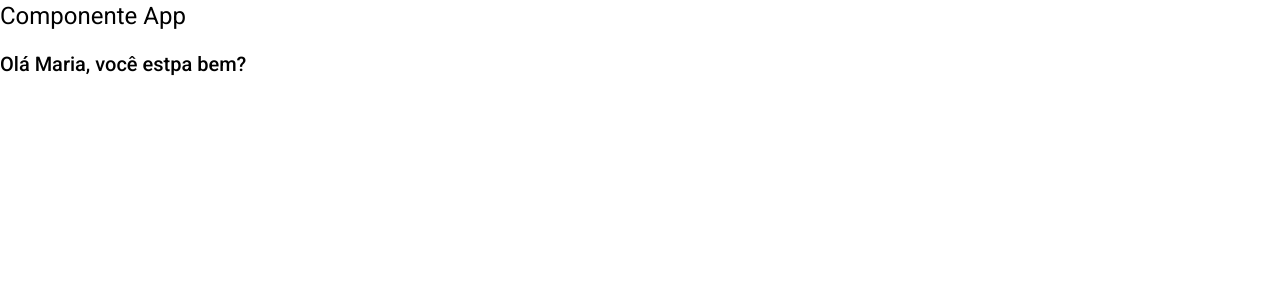
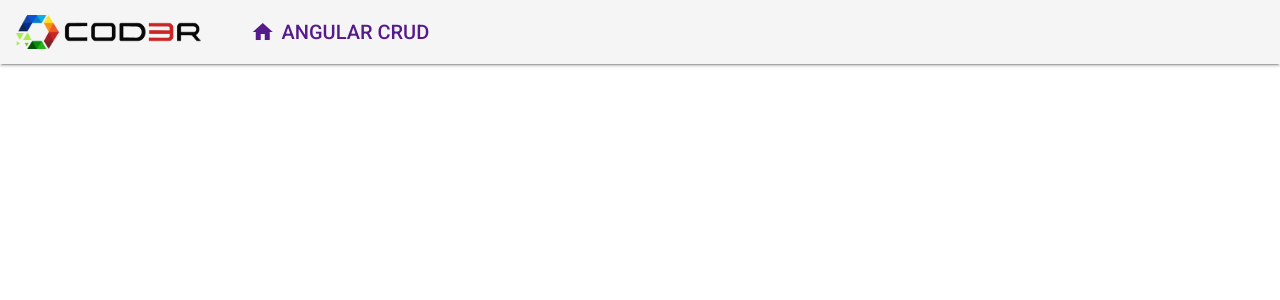
Before and after one commit to JoaoOliveiracc/angular-crud, an Angular app in the folder frontend/: page / in a window 1280 px wide. Shown: the top 300 px of the page. Built offline with nearby package versions, Linux system fonts and the light colour scheme.

Commit message:
starting header component

```diff
--- a/frontend/src/app/app.component.html
+++ b/frontend/src/app/app.component.html
@@ -1,2 +1 @@
-<h1>Componente App</h1>
-<h2>Olá {{nome}}, você estpa bem?</h2>
+<app-header></app-header>
--- /dev/null
+++ b/frontend/src/app/components/template/header/header.component.css
@@ -0,0 +1,21 @@
+.header {
+    display: flex;
+    align-items: center;
+}
+
+.header a {
+    display: flex;
+    align-items: center;
+    text-decoration: none;
+}
+
+.header .logo {
+    max-height: 35px;
+}
+
+.header .title-group {
+    padding-left: 4%;
+}
+.header .title-group i {
+    padding-right: 4%;
+}
--- /dev/null
+++ b/frontend/src/app/components/template/header/header.component.html
@@ -0,0 +1,13 @@
+<mat-toolbar class="header mat-elevation-z2">
+    <span>
+        <a href="">
+            <img src="assets/img/logo.png" alt="logo" class="logo">
+        </a>
+    </span>
+    <span class="title-group">
+        <a href="">
+            <i class="material-icons">home</i>
+            ANGULAR CRUD
+        </a>
+    </span>
+</mat-toolbar>
--- /dev/null
+++ b/frontend/src/app/components/template/header/header.component.ts
@@ -0,0 +1,15 @@
+import { Component, OnInit } from '@angular/core';
+
+@Component({
+  selector: 'app-header',
+  templateUrl: './header.component.html',
+  styleUrls: ['./header.component.css']
+})
+export class HeaderComponent implements OnInit {
+
+  constructor() { }
+
+  ngOnInit(): void {
+  }
+
+}
```
Also changed, not shown: frontend/src/app/app.module.ts (+7 -2 lines), frontend/src/assets/img/logo.png (added).
